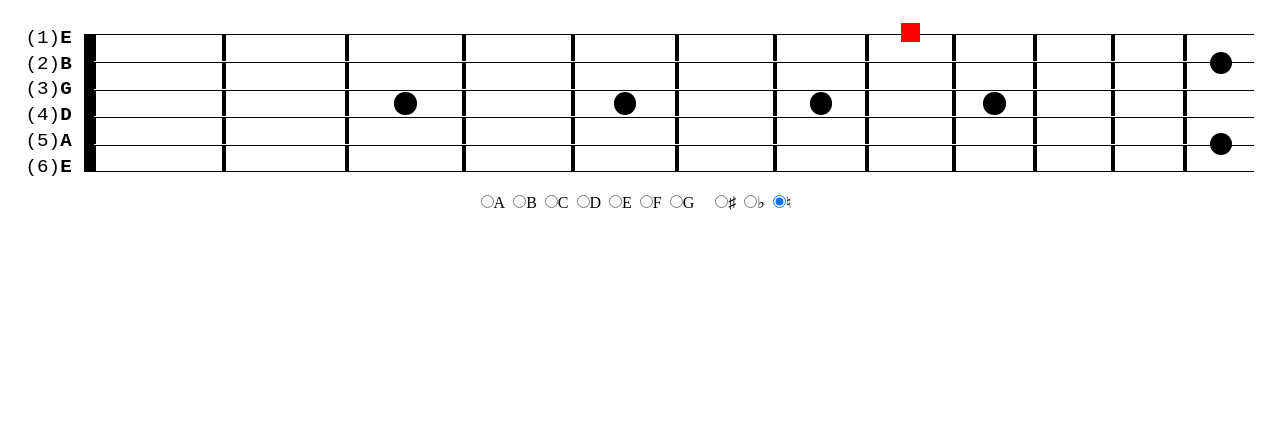
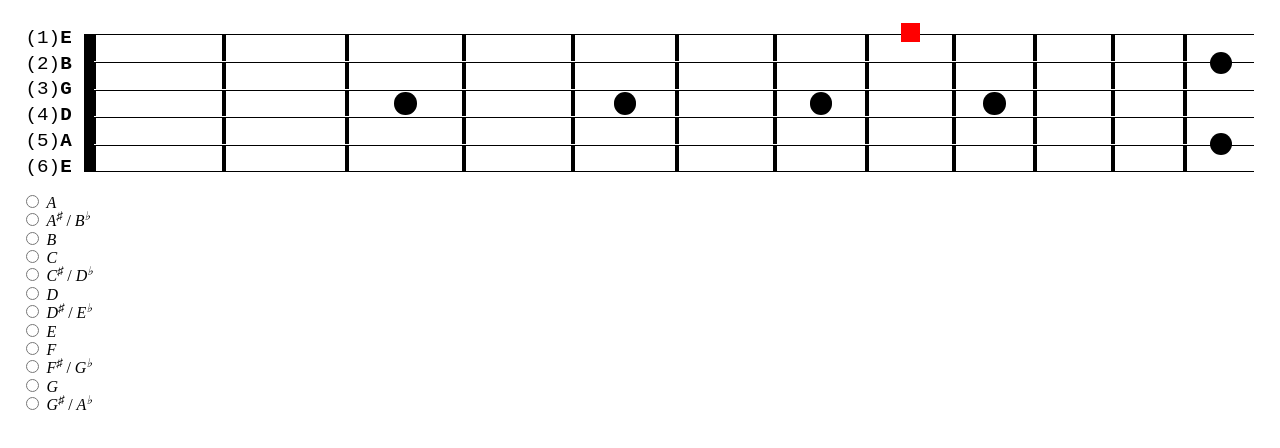
Before and after one commit to meddy/fretboard-trainer, a React (Create React App) app: page / in a window 1280 px wide. Shown: the top 448 px of the page. Built offline with nearby package versions, Linux system fonts and the light colour scheme.

Commit message:
Simplify UX.

```diff
--- a/src/App.tsx
+++ b/src/App.tsx
@@ -23,7 +23,7 @@ function App() {
     <div className={styles.container}>
       <Fretboard {...position} />
       <NoteSelector
-        onNext={() => {
+        onMatch={() => {
           setPosition(randomNotePosition());
         }}
         {...position}
--- /dev/null
+++ b/src/Note.ts
@@ -0,0 +1,83 @@
+export enum Name {
+  A = "A",
+  B = "B",
+  C = "C",
+  D = "D",
+  E = "E",
+  F = "F",
+  G = "G",
+}
+
+export enum Accidental {
+  SHARP = "\u266F",
+  FLAT = "\u266D",
+}
+
+export interface Tone {
+  name: Name;
+  accidental: Accidental | null;
+}
+
+export default class Note {
+  tones: Tone[];
+
+  constructor(tones: Tone[]) {
+    this.tones = tones;
+  }
+
+  isEqual(note: Note) {
+    return note.tones.every((otherTone) =>
+      this.tones.find(
+        (tone) =>
+          otherTone.name === tone.name &&
+          otherTone.accidental === tone.accidental
+      )
+    );
+  }
+
+  getKey() {
+    return this.tones.reduce(
+      (acc, note) => (acc.length ? `${acc}-${note.name}` : note.name),
+      ""
+    );
+  }
+}
+
+export const chromaticScale: Note[] = [
+  new Note([{ name: Name.A, accidental: null }]),
+  new Note([
+    { name: Name.A, accidental: Accidental.SHARP },
+    { name: Name.B, accidental: Accidental.FLAT },
+  ]),
+  new Note([{ name: Name.B, accidental: null }]),
+  new Note([{ name: Name.C, accidental: null }]),
+  new Note([
+    { name: Name.C, accidental: Accidental.SHARP },
+    { name: Name.D, accidental: Accidental.FLAT },
+  ]),
+  new Note([{ name: Name.D, accidental: null }]),
+  new Note([
+    { name: Name.D, accidental: Accidental.SHARP },
+    { name: Name.E, accidental: Accidental.FLAT },
+  ]),
+  new Note([{ name: Name.E, accidental: null }]),
+  new Note([{ name: Name.F, accidental: null }]),
+  new Note([
+    { name: Name.F, accidental: Accidental.SHARP },
+    { name: Name.G, accidental: Accidental.FLAT },
+  ]),
+  new Note([{ name: Name.G, accidental: null }]),
+  new Note([
+    { name: Name.G, accidental: Accidental.SHARP },
+    { name: Name.A, accidental: Accidental.FLAT },
+  ]),
+];
+
+export const strings = [
+  new Note([{ name: Name.E, accidental: null }]),
+  new Note([{ name: Name.B, accidental: null }]),
+  new Note([{ name: Name.G, accidental: null }]),
+  new Note([{ name: Name.D, accidental: null }]),
+  new Note([{ name: Name.A, accidental: null }]),
+  new Note([{ name: Name.E, accidental: null }]),
+];
--- /dev/null
+++ b/src/NoteLabel.tsx
@@ -0,0 +1,29 @@
+import React from "react";
+
+import Note from "./Note";
+
+interface NoteLabelProps {
+  note: Note;
+}
+
+export default function NoteLabel(props: NoteLabelProps) {
+  const { note } = props;
+  const [toneA, toneB] = note.tones;
+  return (
+    <>
+      {!!toneA && (
+        <var key={`${toneA.name}-${toneA.accidental}`}>
+          {toneA.name}
+          {!!toneA.accidental && <sup>{toneA.accidental}</sup>}
+        </var>
+      )}
+      {!!toneB && " / "}
+      {!!toneB && (
+        <var key={`${toneB.name}-${toneB.accidental}`}>
+          {toneB.name}
+          {!!toneB.accidental && <sup>{toneB.accidental}</sup>}
+        </var>
+      )}
+    </>
+  );
+}
--- a/src/NoteSelector.module.css
+++ b/src/NoteSelector.module.css
@@ -1,5 +1,6 @@
 .container {
   display: flex;
+  flex-direction: column;
   justify-content: center;
 }
 
@@ -7,10 +8,6 @@
   margin-right: 0.5rem;
 }
 
-.container > * {
-  margin-right: 1vw;
+.container label input {
+  margin-right: 0.5rem;
 }
-
-.container > *:last-child {
-  margin-right: 0;
-}
--- a/src/NoteSelector.tsx
+++ b/src/NoteSelector.tsx
@@ -1,201 +1,59 @@
 import React, { useEffect, useState } from "react";
 
+import Note, { chromaticScale, strings } from "./Note";
+import NoteLabel from "./NoteLabel";
 import styles from "./NoteSelector.module.css";
 
-enum Name {
-  A = "A",
-  B = "B",
-  C = "C",
-  D = "D",
-  E = "E",
-  F = "F",
-  G = "G",
-}
-
-enum Accidental {
-  SHARP = "sharp",
-  FLAT = "flat",
-}
-
 interface NoteSelectorProps {
-  onNext: () => void;
+  onMatch: () => void;
   string: number;
   fret: number;
 }
 
-interface Note {
-  name: Name;
-  accidental: Accidental | null;
-}
+export default function NoteSelector(props: NoteSelectorProps) {
+  const { string, fret, onMatch } = props;
 
-const strings = [
-  { name: Name.E, accidental: null },
-  { name: Name.B, accidental: null },
-  { name: Name.G, accidental: null },
-  { name: Name.D, accidental: null },
-  { name: Name.A, accidental: null },
-  { name: Name.E, accidental: null },
-];
+  const [selectedNote, setSelectedNote] = useState<Note | null>(null);
 
-const chromaticScale: Note[][] = [
-  [{ name: Name.A, accidental: null }],
-  [
-    { name: Name.A, accidental: Accidental.SHARP },
-    { name: Name.B, accidental: Accidental.FLAT },
-  ],
-  [{ name: Name.B, accidental: null }],
-  [{ name: Name.C, accidental: null }],
-  [
-    { name: Name.C, accidental: Accidental.SHARP },
-    { name: Name.D, accidental: Accidental.FLAT },
-  ],
-  [{ name: Name.D, accidental: null }],
-  [
-    { name: Name.D, accidental: Accidental.SHARP },
-    { name: Name.E, accidental: Accidental.FLAT },
-  ],
-  [{ name: Name.E, accidental: null }],
-  [{ name: Name.F, accidental: null }],
-  [
-    { name: Name.F, accidental: Accidental.SHARP },
-    { name: Name.G, accidental: Accidental.FLAT },
-  ],
-  [{ name: Name.G, accidental: null }],
-  [
-    { name: Name.G, accidental: Accidental.SHARP },
-    { name: Name.A, accidental: Accidental.FLAT },
-  ],
-];
+  let openStringNote = strings[string - 1];
+  const stringIndex = chromaticScale.findIndex((note) =>
+    openStringNote.isEqual(note)
+  );
+  const matchingNote =
+    chromaticScale[(stringIndex + fret) % chromaticScale.length];
 
-export default function NoteSelector(props: NoteSelectorProps) {
-  const { string, fret, onNext } = props;
-
-  const [name, setName] = useState<Name | null>(null);
-  const [accidental, setAccidental] = useState<Accidental | null>(null);
-
-  let stringNote = strings[string - 1];
-  const stringIndex = chromaticScale.findIndex((notes) => {
-    for (const note of notes) {
-      if (
-        note.name === stringNote.name &&
-        note.accidental === stringNote.accidental
-      ) {
-        return true;
-      }
+  useEffect(() => {
+    let timeoutId: number;
+    if (selectedNote && selectedNote.isEqual(matchingNote)) {
+      timeoutId = window.setTimeout(() => {
+        setSelectedNote(null);
+        onMatch();
+      }, 500);
     }
 
-    return false;
-  });
-
-  const notes = chromaticScale[(stringIndex + fret) % chromaticScale.length];
-  const isMatch = notes.find(
-    (note: Note) => note.name === name && note.accidental === accidental
-  );
-
-  const onNameClick = (name: Name) => () => {
-    setName(name);
-    setAccidental(null);
-  };
-
-  useEffect(() => {
-    if (isMatch) {
-      onNext();
-      setName(null);
-      setAccidental(null);
-    }
-  }, [onNext, isMatch, name, accidental]);
+    return () => {
+      if (timeoutId) {
+        clearTimeout(timeoutId);
+      }
+    };
+  }, [selectedNote, matchingNote, onMatch]);
 
   return (
     <div className={styles.container}>
-      <div>
-        <label>
-          <input
-            checked={name === Name.A}
-            onClick={onNameClick(Name.A)}
-            type="radio"
-          />
-          {Name.A}
-        </label>
-        <label>
-          <input
-            checked={name === Name.B}
-            onClick={onNameClick(Name.B)}
-            type="radio"
-          />
-          {Name.B}
-        </label>
-        <label>
-          <input
-            checked={name === Name.C}
-            onClick={onNameClick(Name.C)}
-            type="radio"
-          />
-          {Name.C}
-        </label>
-        <label>
-          <input
-            checked={name === Name.D}
-            onClick={onNameClick(Name.D)}
-            type="radio"
-          />
-          {Name.D}
-        </label>
-        <label>
-          <input
-            checked={name === Name.E}
-            onClick={onNameClick(Name.E)}
-            type="radio"
-          />
-          {Name.E}
-        </label>
-        <label>
-          <input
-            checked={name === Name.F}
-            onClick={onNameClick(Name.F)}
-            type="radio"
-          />
-          {Name.F}
-        </label>
-        <label>
-          <input
-            checked={name === Name.G}
-            onClick={onNameClick(Name.G)}
-            type="radio"
-          />
-          {Name.G}
-        </label>
-      </div>
-      <div>
-        <label>
-          <input
-            checked={accidental === Accidental.SHARP}
-            disabled={name === Name.B || name === Name.E}
-            onClick={() => setAccidental(Accidental.SHARP)}
-            title="Sharp"
-            type="radio"
-          />
-          &#9839;
-        </label>
-        <label>
-          <input
-            checked={accidental === Accidental.FLAT}
-            disabled={name === Name.C || name === Name.F}
-            onClick={() => setAccidental(Accidental.FLAT)}
-            title="Flat"
-            type="radio"
-          />
-          &#9837;
-        </label>
-        <label>
-          <input
-            checked={accidental === null}
-            onClick={() => setAccidental(null)}
-            title="Natural"
-            type="radio"
-          />
-          &#9838;
-        </label>
-      </div>
+      {chromaticScale.map((note) => {
+        return (
+          <label key={note.getKey()}>
+            <input
+              checked={selectedNote ? note.isEqual(selectedNote) : false}
+              onChange={() => {
+                setSelectedNote(note);
+              }}
+              type="radio"
+            />
+            <NoteLabel note={note} />
+          </label>
+        );
+      })}
     </div>
   );
 }
```
